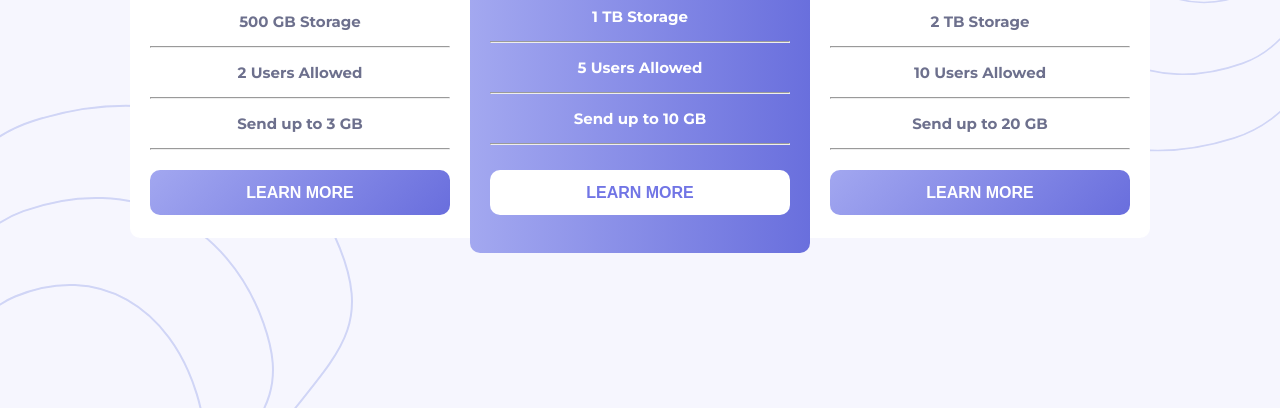
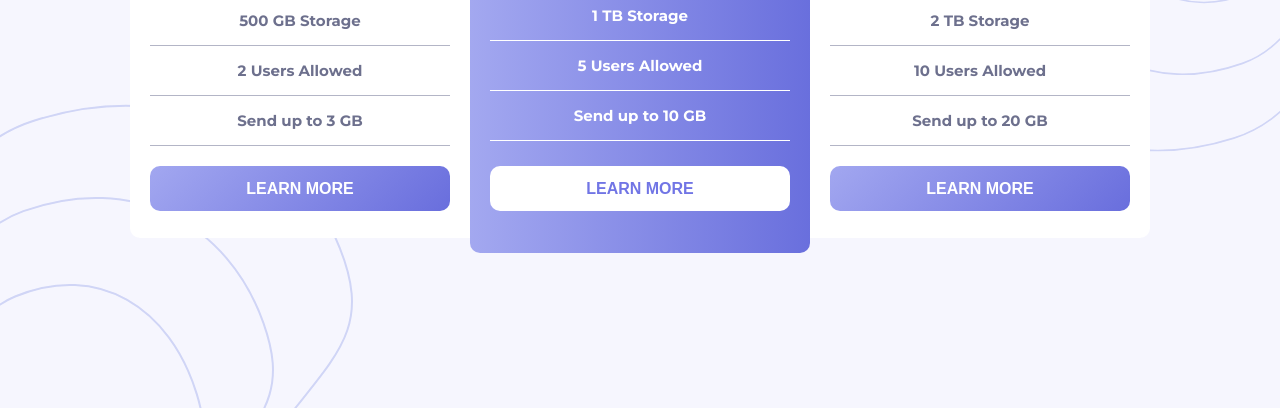
Before and after one commit to MoisesAlfar0o/pricing-component, a plain HTML site: page index.html in a window 1280 px wide. Shown: the part 392-800 px from the top of the page. Drawn offline with Linux system fonts and the light colour scheme.

Commit message:
Add files via upload

```diff
--- a/assets/style.css
+++ b/assets/style.css
@@ -220,6 +220,18 @@ input:checked[type="checkbox"]::before{
     color: white;
 }
 
+/* Lines */
+
+.card__basic hr,
+.card__master hr{
+    border: none;
+    border-top: 1px solid var(--bg-color-ligh-blue);
+}
+
+.card__professional hr{
+    border: none;
+    border-top: 1px solid white;
+}
 
 /* Responsive */
 @media (max-width: 900px){
```
